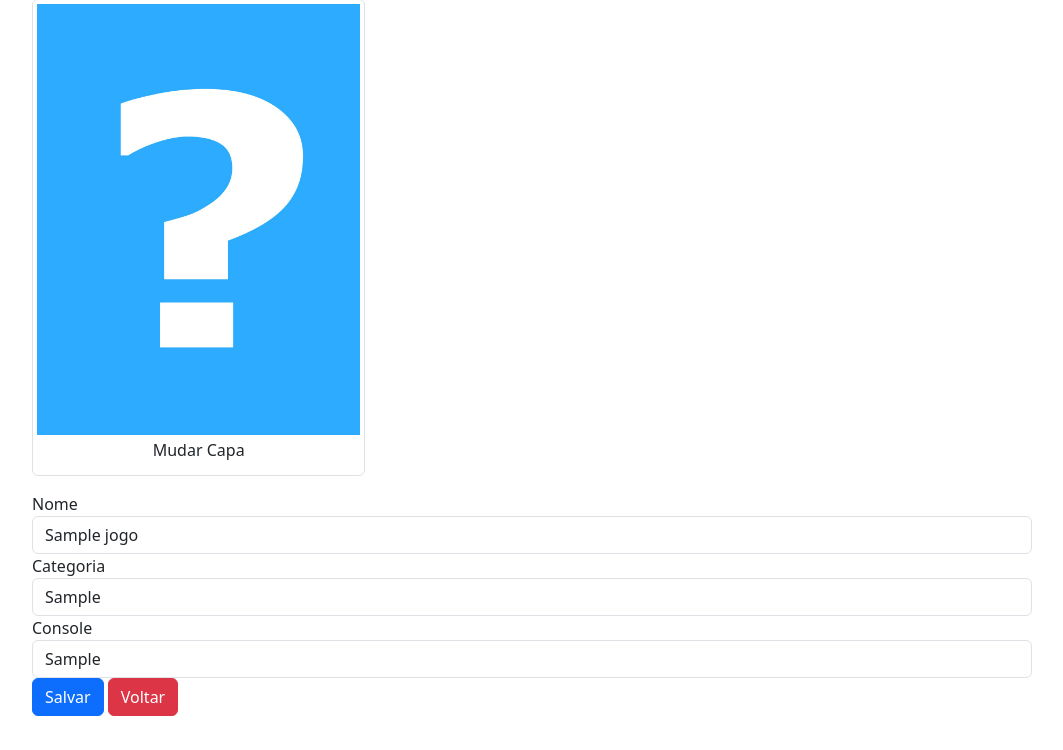
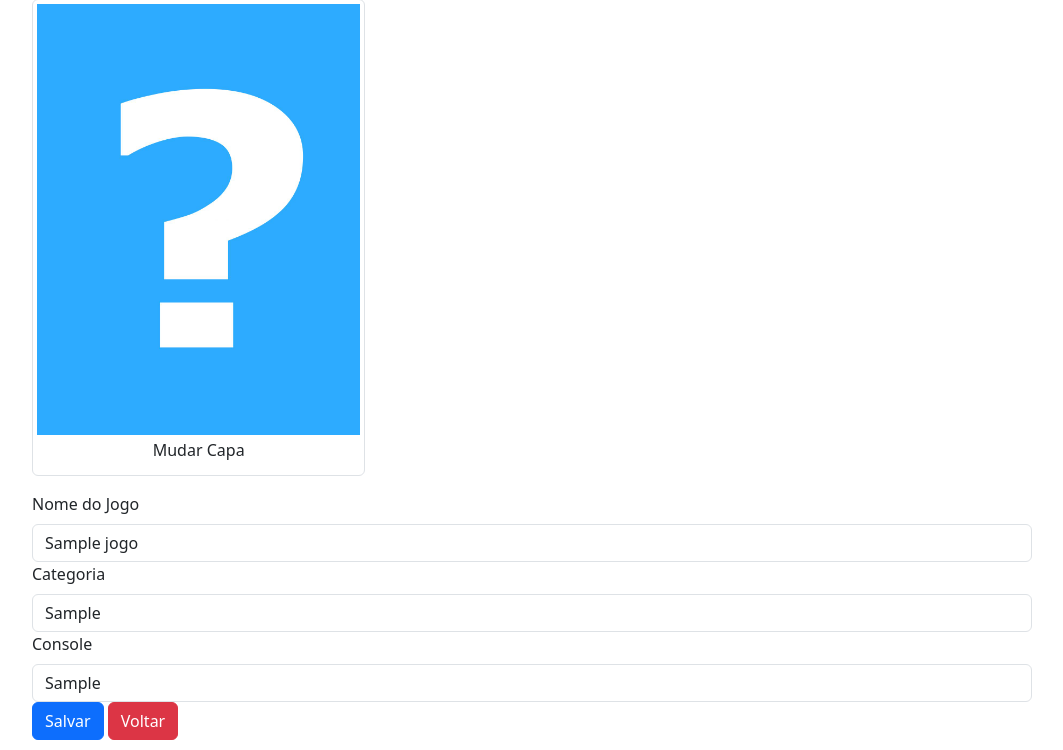
Before and after one commit to acorreac/jogoteca, a Flask app: page /editar/1 in a window 1280 px wide. Shown: the part 67-817 px from the top of the page, without its empty margins (108-1171 px from the left). Before the commit the page ends 783 px from the top, so only its background shows below. Run offline with Flask 2, Linux system fonts and the light colour scheme; the visitor is signed in with stand-in values (Sample User, id 1); tables that the repository leaves empty hold one stand-in row (values such as "Sample post"); some libraries are stand-ins or nearby versions.

Commit message:
Implementação do FlaskForm no formulário de edição

```diff
--- a/templates/editar.html
+++ b/templates/editar.html
@@ -7,28 +7,30 @@
         <figcaption>
             <label class="fileContainer">
                 Mudar Capa
-                        <input type="file" name="arquivo" accept=".jpg, .png">
-
+                <input type="file" name="arquivo" accept=".jpg">
             </label>
         </figcaption>
     </figure>
 
     <fieldset>
-                <input type="hidden" name="id" value="{{ jogo.id }}">
+        <input type="hidden" name="id" value="{{ id }}">
+        {{ form.csrf_token() }}
         <div class="form-group">
-                    <label for="nome">Nome</label>
-                    <input type="text" id="nome" name="nome" class="form-control" value="{{ jogo.nome }}">
+            {{ form.nome.label(class="form-label") }}
+            {{ form.nome(class="form-control") }}
         </div>
         <div class="form-group">
-                    <label for="categoria">Categoria</label>
-                    <input type="text" id="categoria" name="categoria" class="form-control" value="{{ jogo.categoria }}">
+            {{ form.categoria.label(class="form-label") }}
+            {{ form.categoria(class="form-control") }}
         </div>
         <div class="form-group">
-                    <label for="console">Console</label>
-                    <input type="text" id="console" name="console" class="form-control" value="{{ jogo.console }}">
+            {{ form.console.label(class="form-label") }}
+            {{ form.console(class="form-control") }}
         </div>
-                <button type="submit" class="btn btn-primary btn-salvar">Salvar</button>
+        <div class="form-group">
+            {{ form.salvar(class="btn btn-primary") }}
             <a class="btn btn-danger" href="{{ url_for('index') }}">Voltar</a>
+        </div>
     </fieldset>
 </form>
 {% endblock %}
--- a/templates/novo.html
+++ b/templates/novo.html
@@ -14,6 +14,7 @@
     </figure>
 
     <fieldset>
+        {{ form.csrf_token() }}
         <div class="form-group">
             {{ form.nome.label(class="form-label") }}
             {{ form.nome(class="form-control") }}
@@ -26,10 +27,10 @@
             {{ form.console.label(class="form-label") }}
             {{ form.console(class="form-control") }}
         </div>
-        <div>
+        <div class="form-group">
             {{ form.salvar(class="btn btn-primary") }}
+            <a class="btn btn-danger" href="{{ url_for('index') }}">Voltar</a>
         </div>
-        <a class="btn btn-danger" href="{{ url_for('index') }}">Voltar</a>
     </fieldset>
 </form>
 {% endblock %}
--- a/views.py
+++ b/views.py
@@ -53,25 +53,33 @@ def editar(id):
         return redirect(url_for('login', proxima = url_for('editar', id = id)))
 
     jogo = Jogos.query.filter_by(id = id).first()
+    form = FormularioJogo()
+    form.nome.data = jogo.nome
+    form.categoria.data = jogo.categoria
+    form.console.data = jogo.console
+
     capa_jogo = recuera_imagem(id)
-    return render_template('editar.html', titulo = 'Editando Jogo', jogo = jogo, capa_jogo = capa_jogo)
+    return render_template('editar.html', titulo = 'Editando Jogo', id = id, capa_jogo = capa_jogo, form = form)
 
 
 @app.route('/atualizar', methods=['POST',])
 def atualizar():
-    jogo = Jogos.query.filter_by(id = request.form['id']).first()
-    jogo.nome = request.form['nome']
-    jogo.categoria = request.form['categoria']
-    jogo.console = request.form['console']
+    form = FormularioJogo(request.form)
 
-    db.session.add(jogo)
-    db.session.commit()
+    if form.validate_on_submit():
+        jogo = Jogos.query.filter_by(id = request.form['id']).first()
+        jogo.nome = form.nome.data
+        jogo.categoria = form.categoria.data
+        jogo.console = form.console.data
 
-    arquivo = request.files['arquivo']
-    upload_path = app.config['UPLOAD_PATH']
-    timestemp = time.time()
-    deleta_arquivo(jogo.id)
-    arquivo.save(f'{upload_path}/capa{jogo.id}-{timestemp}.jpg')
+        db.session.add(jogo)
+        db.session.commit()
+
+        arquivo = request.files['arquivo']
+        upload_path = app.config['UPLOAD_PATH']
+        timestemp = time.time()
+        deleta_arquivo(jogo.id)
+        arquivo.save(f'{upload_path}/capa{jogo.id}-{timestemp}.jpg')
 
     return redirect(url_for('index'))
 
```
Lines whose indentation alone changed are shown as unchanged.
